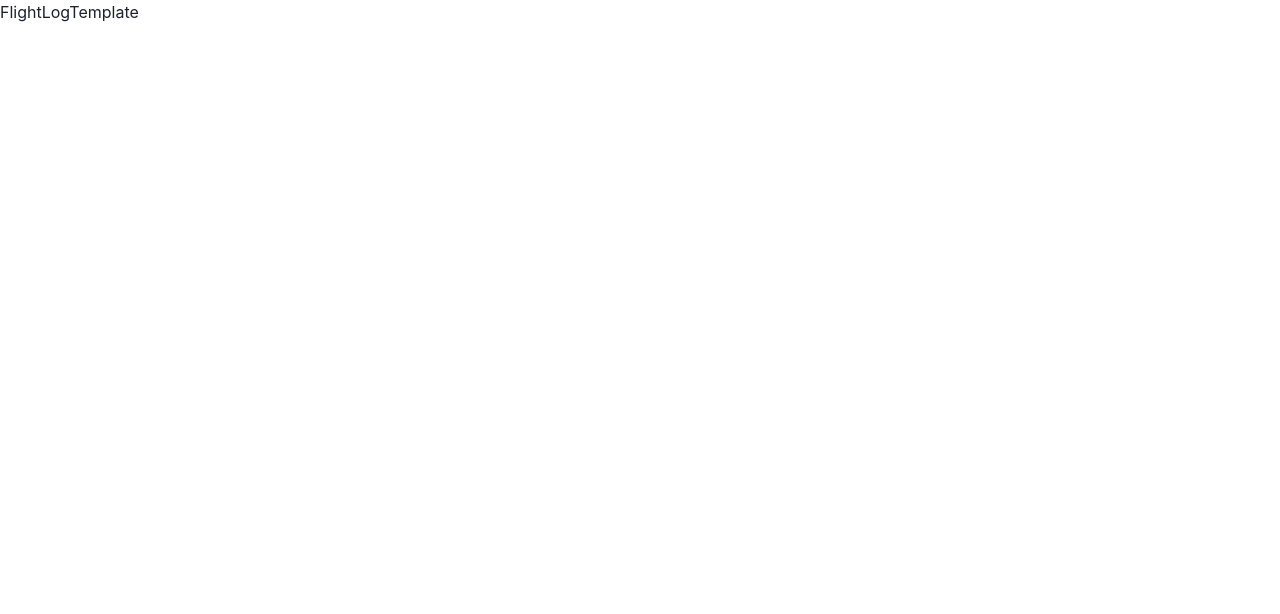
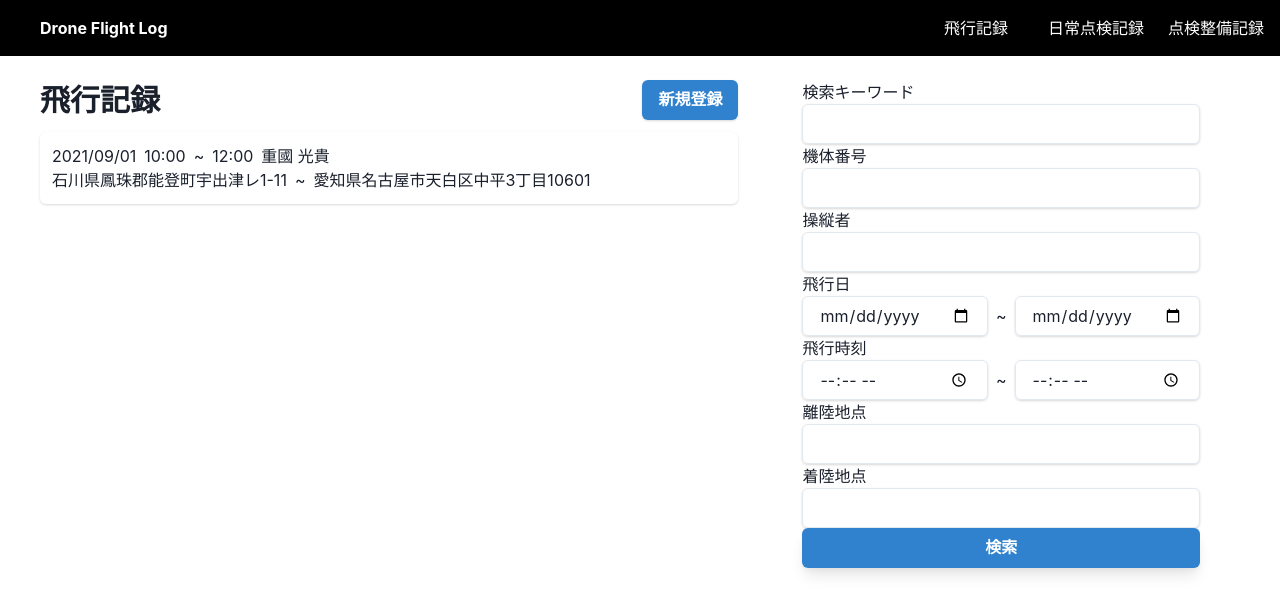
Before and after one commit to POPOTINESU/DroneFlightLog_frontend, a Next.js app: page /flightlog in a window 1280 px wide. Shown: the top 614 px of the page. Built offline with nearby package versions, Linux system fonts and the light colour scheme.

Commit message:
トップページ基礎デザイン

```diff
--- a/package.json
+++ b/package.json
@@ -16,6 +16,7 @@
     "@emotion/cache": "^11.11.0",
     "@emotion/react": "^11.11.4",
     "@emotion/styled": "^11.11.5",
+    "@mui/icons-material": "^5.15.20",
     "axios": "^1.6.8",
     "create-jest": "^29.7.0",
     "formik": "^2.4.6",
--- /dev/null
+++ b/src/app/components/atoms/header/Header.tsx
@@ -0,0 +1,23 @@
+import { Flex, Grid, Spacer, Text } from "@chakra-ui/react";
+import Link from "next/link";
+import React from "react";
+
+export const Header = () => {
+  return (
+    <>
+      <Flex>
+        <Text ml={6} as="b">
+          Drone Flight Log
+        </Text>
+        <Spacer />
+        <Grid templateColumns="repeat(3, 1fr)" gap={6}>
+          <Link href="">
+            <Text textAlign={"center"}>飛行記録</Text>
+          </Link>
+          <Link href="">日常点検記録</Link>
+          <Link href="">点検整備記録</Link>
+        </Grid>
+      </Flex>
+    </>
+  );
+};
--- /dev/null
+++ b/src/app/features/flightlog/ui/organisms/FlightLogTable.tsx
@@ -0,0 +1,95 @@
+import {
+  Box,
+  Button,
+  Card,
+  Flex,
+  Grid,
+  GridItem,
+  HStack,
+  Heading,
+  Hide,
+  IconButton,
+  Input,
+  Show,
+  Spacer,
+  Table,
+  TableContainer,
+  Tbody,
+  Td,
+  Text,
+  Th,
+  Thead,
+  Tr,
+} from "@chakra-ui/react";
+import React from "react";
+import { type } from 'os';
+
+const data = {
+  flightDate: "2021/09/01",
+  pilotName: "重國  光貴",
+  flightOverview: "飛行概要",
+  takeoffLocation: "石川県鳳珠郡能登町宇出津レ1-11",
+  landingLocation: "愛知県名古屋市天白区中平3丁目10601",
+  takeoffTime: "10:00",
+  landingTime: "12:00",
+  flightTime: "2時間",
+  totalFlightTime: "100時間",
+  safetyIssues: "特になし",
+};
+
+export const FlightLogTable = () => {
+  return (
+    <>
+      <Grid templateColumns="repeat(26, 1fr)" gap={6}>
+        <GridItem colSpan={16} py={6} px={10}>
+          <HStack>
+          <Heading size="lg">飛行記録</Heading>
+          <Spacer />
+          <Button colorScheme='blue' boxShadow='base'>
+            新規登録
+          </Button>
+          </HStack>
+          <Card mt={3} p={3}>
+            <HStack>
+              <Text>{data.flightDate}</Text>
+              <Text>{data.takeoffTime}</Text>
+              <Text>~</Text>
+              <Text>{data.landingTime}</Text>
+              <Text>{data.pilotName}</Text>
+            </HStack>
+            <HStack>
+              <Text>{data.takeoffLocation}</Text>
+              <Text>~</Text>
+              <Text>{data.landingLocation}</Text>
+            </HStack>
+          </Card>
+        </GridItem>
+        <GridItem colSpan={10} py={6} pr={20}>
+          <Text>検索キーワード</Text>
+          <Input boxShadow='base'/>
+          <Text>機体番号</Text>
+          <Input boxShadow='base'/>
+          <Text>操縦者</Text>
+          <Input boxShadow='base'/>
+          <Text>飛行日</Text>
+          <HStack>
+            <Input type="date" boxShadow='base'/>
+            <Text>~</Text>
+            <Input type="date" boxShadow='base'/>
+          </HStack>
+          <Text>飛行時刻</Text>
+          <HStack>
+            <Input type="time" boxShadow='base'/>
+            <Text>~</Text>
+            <Input type="time" boxShadow='base'/>
+          </HStack>
+          <Text>離陸地点</Text>
+          <Input boxShadow='base'/>
+          <Text>着陸地点</Text>
+          <Input boxShadow='base'/>
+          <Button colorScheme='blue' width="100%" boxShadow='lg'>検索</Button>
+        </GridItem>
+      </Grid>
+    </>
+  );
+};
--- a/src/app/features/flightlog/ui/template/FlightLogTemplate.tsx
+++ b/src/app/features/flightlog/ui/template/FlightLogTemplate.tsx
@@ -1,7 +1,10 @@
-import React from 'react'
+import React from "react";
+import { FlightLogTable } from "../organisms/FlightLogTable";
 
 export const FlightLogTemplate = () => {
   return (
-    <div>FlightLogTemplate</div>
-  )
-}
+    <div>
+      <FlightLogTable />
+    </div>
+  );
+};
--- a/src/app/features/login/ui/organisms/LoginForm.tsx
+++ b/src/app/features/login/ui/organisms/LoginForm.tsx
@@ -53,7 +53,7 @@ export const LoginForm = () => {
               const isLogin = await login(values);
               if (isLogin === 200) {
                 // ログインに成功したらトップページに遷移
-                router.push("/");
+                router.push("/flightlog");
               } else {
                 alert("ログイン失敗");
               }
--- /dev/null
+++ b/src/app/flightlog/layout.tsx
@@ -0,0 +1,18 @@
+import React from "react";
+import { Box } from "@chakra-ui/react";
+import { Header } from "../components/atoms/header/Header";
+
+export default function FlightLogLayout({
+  children,
+}: {
+  children: React.ReactNode;
+}) {
+  return (
+    <>
+      <Box backgroundColor="black" color="white" p={4}>
+        <Header />
+      </Box>
+      {children}
+    </>
+  );
+}
--- a/src/app/layout.tsx
+++ b/src/app/layout.tsx
@@ -1,5 +1,4 @@
 import Providers from './providers';
-import { Link } from '@chakra-ui/react';
 
 export default function RootLayout({
   children,
```
Also changed, not shown: 2 other files (tests, documents, lock files or other folders).
